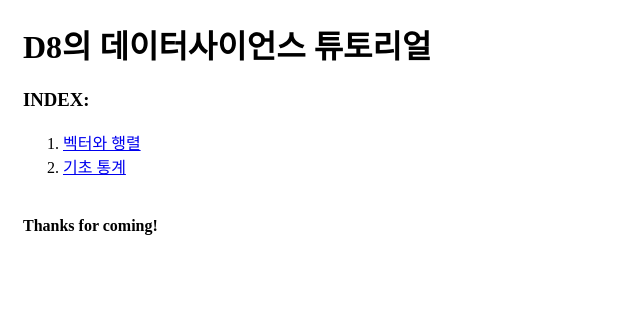
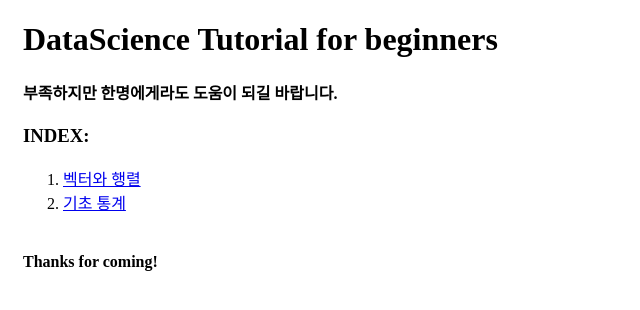
Before and after one commit to jue0429/DataScienceStudy, a plain HTML site: page index.html in a window 1280 px wide. Shown: the whole page, without its empty margins (0-640 px from the left). Drawn offline with Linux system fonts and the light colour scheme.

Commit message:
Update index.html

```diff
--- a/index.html
+++ b/index.html
@@ -9,7 +9,8 @@
   </head>
 
   <body>
-    <h1>D8의 데이터사이언스 튜토리얼</h1>
+    <h1>DataScience Tutorial for beginners</h1>
+    <h4>부족하지만 한명에게라도 도움이 되길 바랍니다.</h4>
     <h3> INDEX:</h3>
     <ol>
       <li><a href="page1.html">벡터와 행렬</a></li>
```
